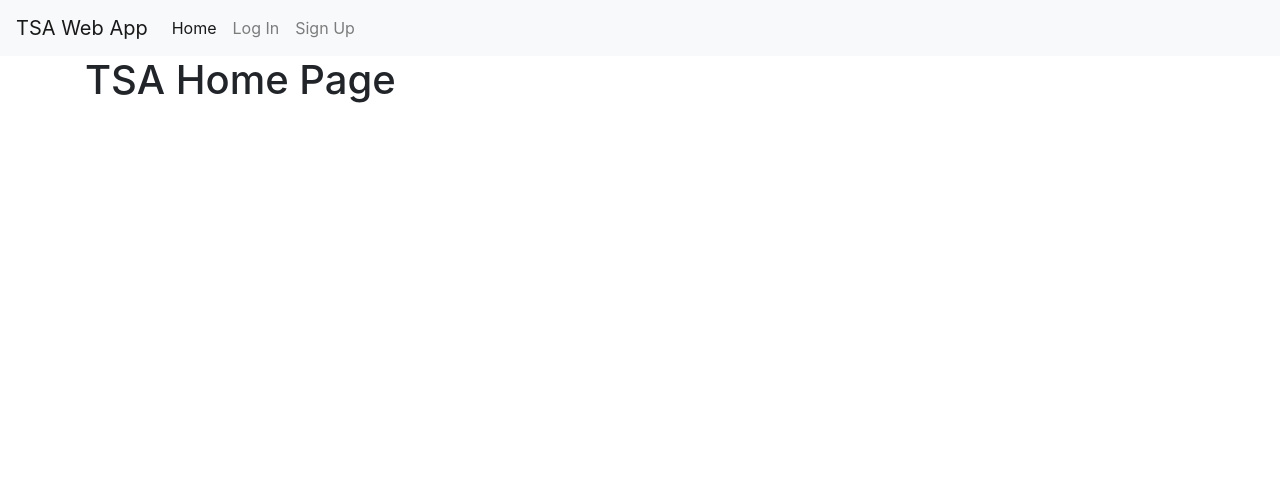
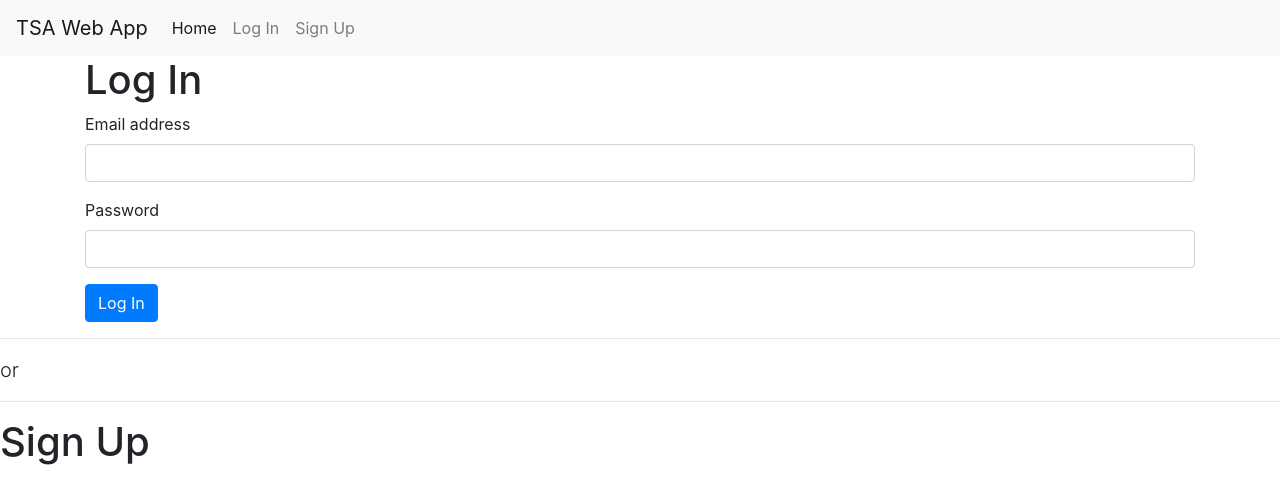
Before and after one commit to itsjstr/TSAWebApp, a PHP site: page / in a window 1280 px wide. Shown: the top 504 px of the page. Run offline with PHP 8.4, Linux system fonts and the light colour scheme.

Commit message:
Update index.php

```diff
--- a/index.php
+++ b/index.php
@@ -32,8 +32,24 @@
     </nav>
 
     <div class="container">
-      <h1>TSA Home Page</h1>
+      <h1>Log In</h1>
+      <form>
+      <div class="form-group">
+        <label for="exampleInputEmail1">Email address</label>
+        <input name="email" type="email" class="form-control" id="exampleInputEmail1" aria-describedby="emailHelp">
+      </div>
+      <div class="form-group">
+        <label for="exampleInputPassword1">Password</label>
+        <input name="password" type="password" class="form-control" id="exampleInputPassword1">
+      </div>
+      <button type="submit" class="btn btn-primary">Log In</button>
+    </form>
     </div>
+    <hr/>
+    <p class="lead">or</p>
+    <hr/>
+    <h1>Sign Up</h1>
+
 
     <script src="https://code.jquery.com/jquery-3.5.1.slim.min.js" integrity="sha384-DfXdz2htPH0lsSSs5nCTpuj/zy4C+OGpamoFVy38MVBnE+IbbVYUew+OrCXaRkfj" crossorigin="anonymous"></script>
     <script src="https://cdn.jsdelivr.net/npm/popper.js@1.16.1/dist/umd/popper.min.js" integrity="sha384-9/reFTGAW83EW2RDu2S0VKaIzap3H66lZH81PoYlFhbGU+6BZp6G7niu735Sk7lN" crossorigin="anonymous"></script>
```
